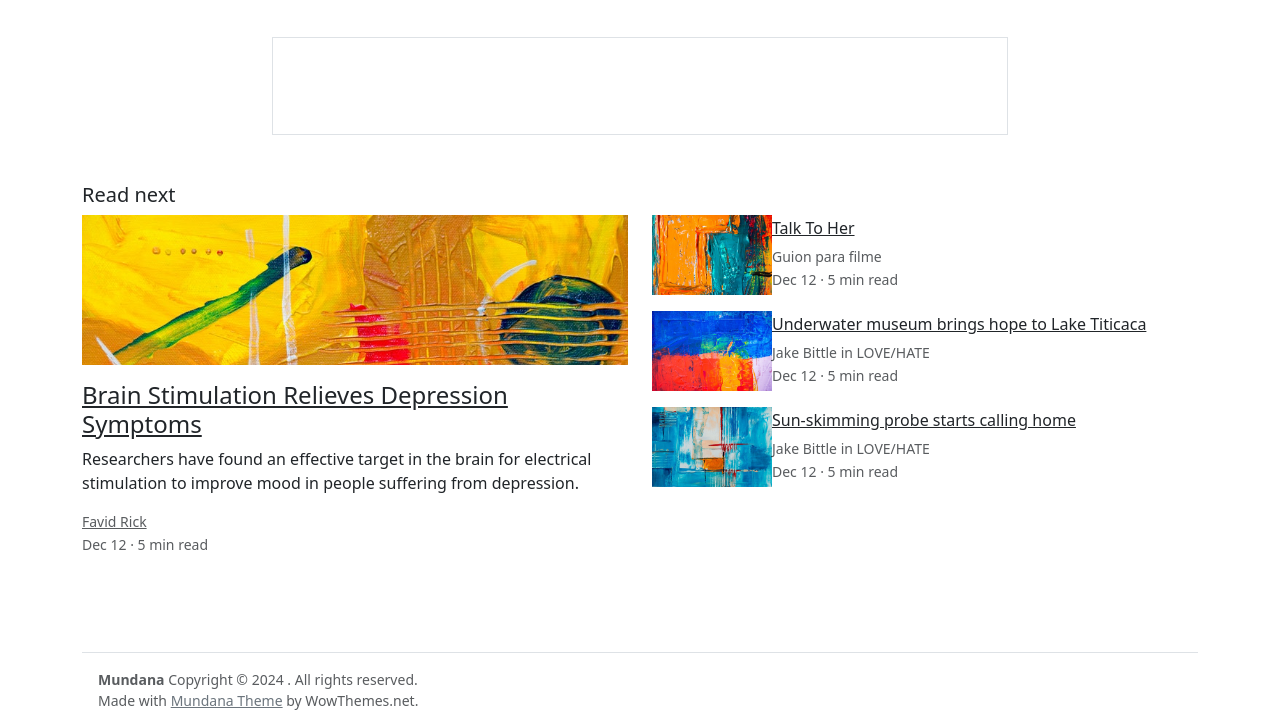
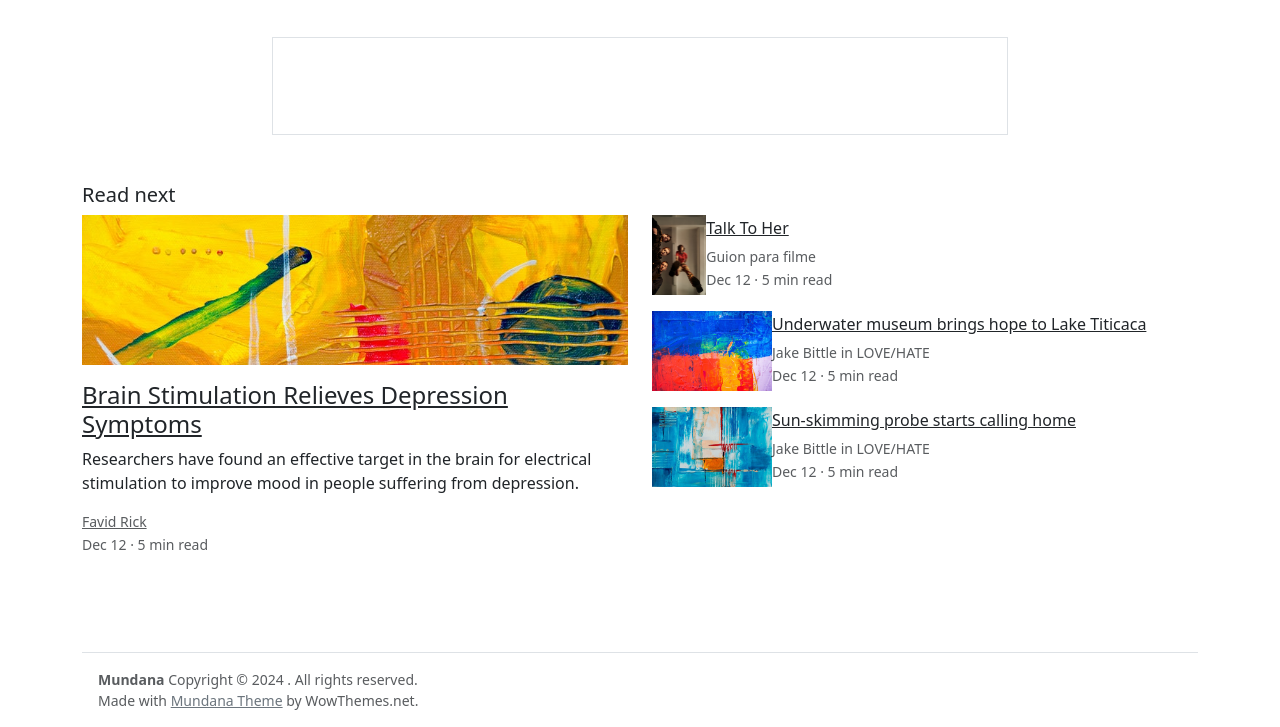
Before and after one commit to TakiTowa/TakiMemory.github.io, a website: page article.html in a window 1280 px wide. Shown: the part 2820-3547 px from the top of the page. Drawn offline with nearby package versions, Linux system fonts and the light colour scheme.

Commit message:
Update article.html

```diff
--- a/article.html
+++ b/article.html
@@ -643,7 +643,7 @@ MAIN
 		<div class="col-lg-6">
 			<div class="flex-md-row mb-4 box-shadow h-xl-300">
 				<div class="mb-3 d-flex align-items-center">
-					<img height="80" src="./assets/img/demo/blog4.jpg">
+					<img height="80" src="./assets/img/demo/TheMariasTalkToHer.jpg">
 					<div class="pl-3">
 						<h2 class="mb-2 h6 font-weight-bold">
 						<a class="text-dark" href="./TalkToHer(GuionFilme).html">Talk To Her</a>
```
